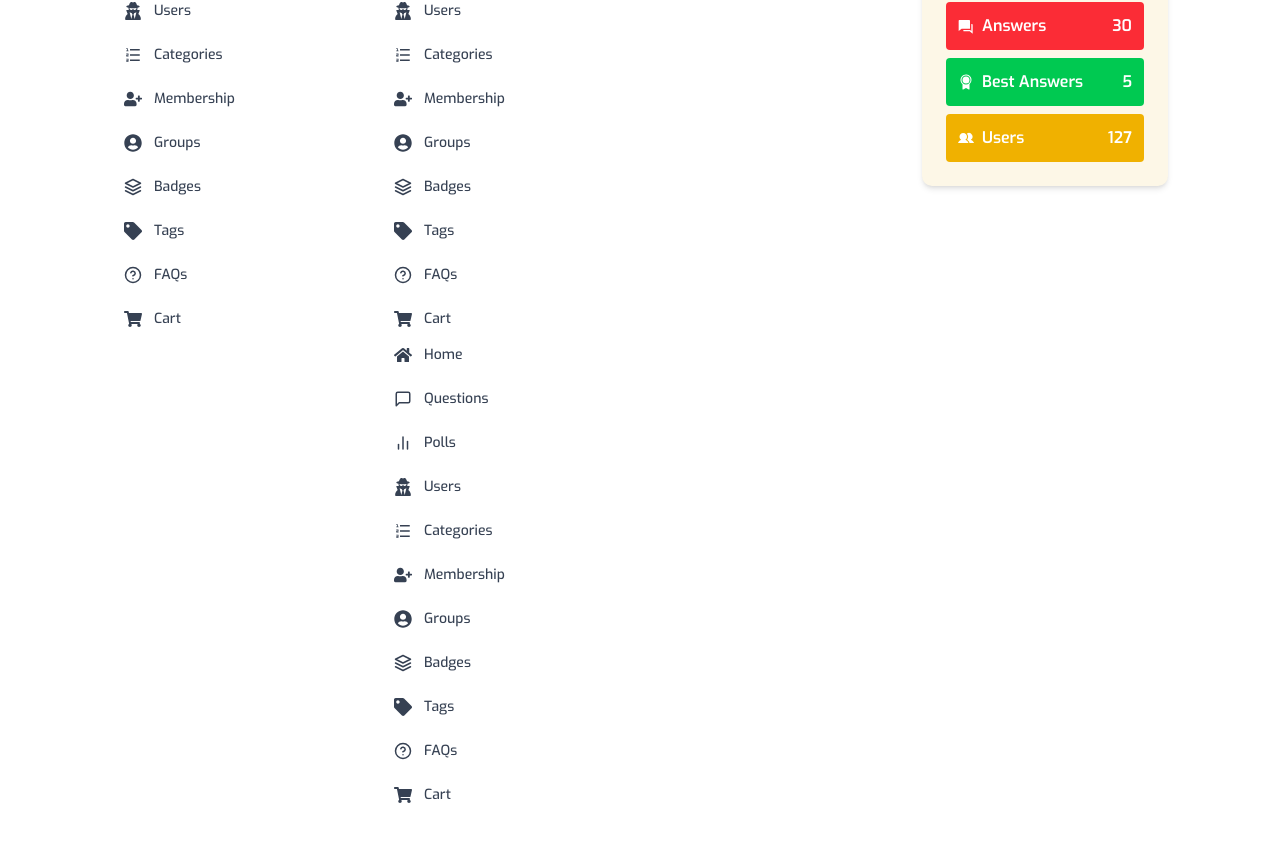
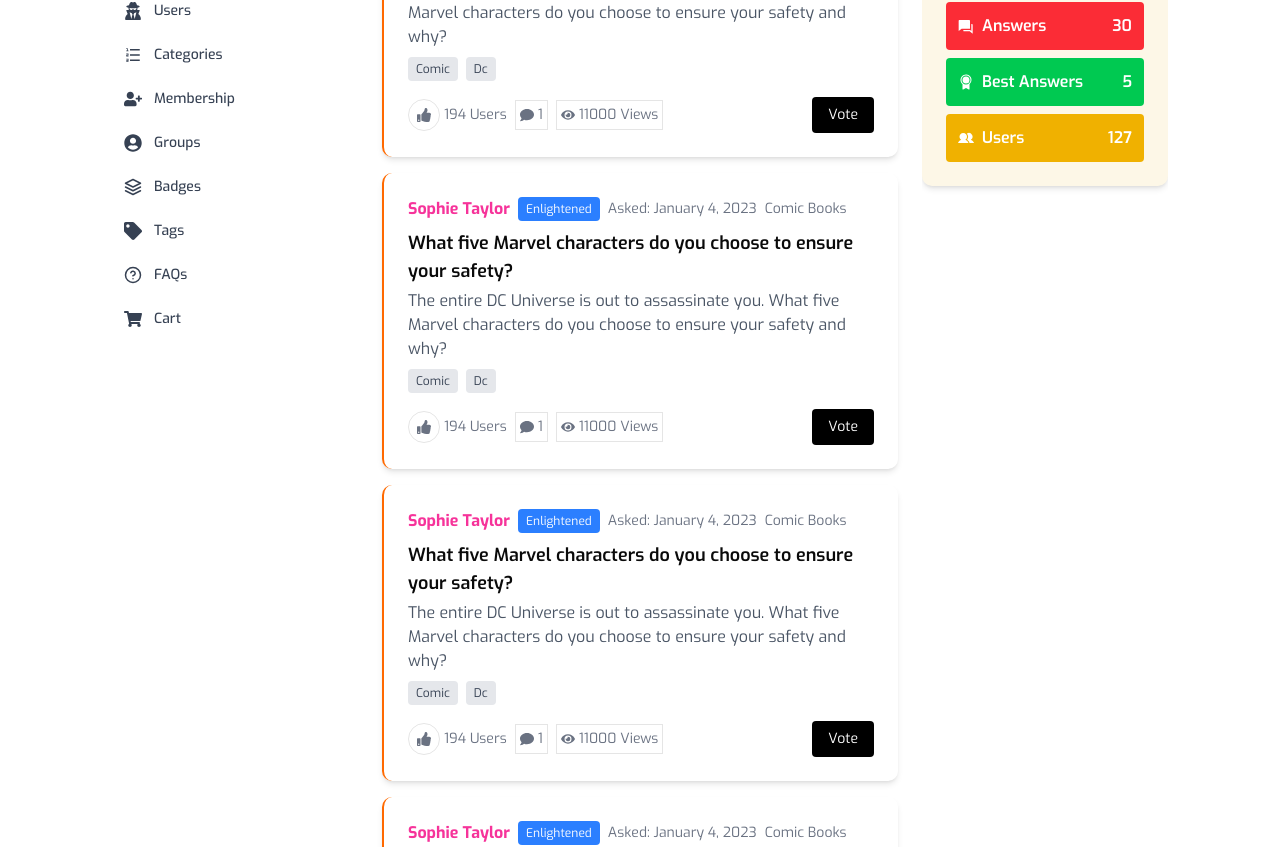
Before and after one commit to Sushanto171/devmeet, a Next.js app: page / in a window 1280 px wide. Shown: the part 537-1384 px from the top of the page. Built offline with nearby package versions, Linux system fonts and the light colour scheme; no server answers.

Commit message:
[Updated]: home page sidebar sticky position

```diff
--- a/src/app/page.js
+++ b/src/app/page.js
@@ -1,20 +1,68 @@
 import Container from "@/components/Container";
 import Banner from "@/components/Home/Banner";
 import LeftContent from "@/components/Home/LeftContent";
-import QuestionCard from "@/components/Home/LeftContent";
+import QuestionCard from "@/components/Home/QuestionCard";
 import RightContent from "@/components/Home/RightContent";
+import { auth } from "@/lib/auth";
 
-export default function Home() {
+export default async function Home() {
+  const session = await auth();
+
   return (
     <Container>
-            <Banner />
+      <Banner user={session?.user} />
 
       {/* main content */}
-            <main className="grid md:grid-cols-12 gap-6">
-                <aside className="col-span-3">
+      <main className="grid md:grid-cols-12 gap-6 min-h-screen">
+        <aside className="col-span-3 sticky top-24 -z-10 max-h-screen overflow-y-auto">
           <LeftContent />
         </aside>
+
         <section className="col-span-6">
+          <QuestionCard
+            user="Sophie Taylor"
+            date="January 4, 2023"
+            category="Comic Books"
+            title="What five Marvel characters do you choose to ensure your safety?"
+            description="The entire DC Universe is out to assassinate you. What five Marvel characters do you choose to ensure your safety and why?"
+            tags={["Comic", "Dc"]}
+            likes={194}
+            comments={1}
+            views={11000}
+          />
+          <QuestionCard
+            user="Sophie Taylor"
+            date="January 4, 2023"
+            category="Comic Books"
+            title="What five Marvel characters do you choose to ensure your safety?"
+            description="The entire DC Universe is out to assassinate you. What five Marvel characters do you choose to ensure your safety and why?"
+            tags={["Comic", "Dc"]}
+            likes={194}
+            comments={1}
+            views={11000}
+          />
+          <QuestionCard
+            user="Sophie Taylor"
+            date="January 4, 2023"
+            category="Comic Books"
+            title="What five Marvel characters do you choose to ensure your safety?"
+            description="The entire DC Universe is out to assassinate you. What five Marvel characters do you choose to ensure your safety and why?"
+            tags={["Comic", "Dc"]}
+            likes={194}
+            comments={1}
+            views={11000}
+          />
+          <QuestionCard
+            user="Sophie Taylor"
+            date="January 4, 2023"
+            category="Comic Books"
+            title="What five Marvel characters do you choose to ensure your safety?"
+            description="The entire DC Universe is out to assassinate you. What five Marvel characters do you choose to ensure your safety and why?"
+            tags={["Comic", "Dc"]}
+            likes={194}
+            comments={1}
+            views={11000}
+          />
           <QuestionCard
             user="Sophie Taylor"
             date="January 4, 2023"
@@ -38,7 +86,8 @@
             views={6000}
           />
         </section>
-                <aside className="col-span-3">
+
+        <aside className="col-span-3 sticky top-24 -z-10 max-h-screen overflow-y-auto">
           <RightContent />
         </aside>
       </main>
--- a/src/components/Home/Banner.jsx
+++ b/src/components/Home/Banner.jsx
@@ -1,20 +1,33 @@
 import Link from "next/link";
 
-const Banner = () => {
+const Banner = ({user}) => {
     return (
         <div className="bg-linear-to-r from-secondary to-primary p-8 rounded-lg shadow-md">
             <h1 className="text-3xl font-bold">Welcome To DevMeet</h1>
+
+            <p>{user?.name}</p>
             <p className="text-gray-600 dark:text-gray-400 mt-2">
                 Ask questions and get real answers from real people. Whether
                 you&apos;re looking for crossword answers, practical advice or
                 you&apos;ve just come for a chat, get answers to your questions.
                 To get started all you need to do is register.
             </p>
+
+           {
+            user ? <>
+             <button className="mt-4 bg-black text-white px-4 py-2 rounded hover:bg-primary">
+                    Create A New Post
+                </button>
+            </>:<>
             <Link href="/signIn">
                 <button className="mt-4 bg-black text-white px-4 py-2 rounded hover:bg-primary">
                     Create A New Account
                 </button>
             </Link>
+
+            </>
+
+           }
         </div>
     );
 };
--- a/src/components/Navbar.jsx
+++ b/src/components/Navbar.jsx
@@ -39,7 +39,7 @@
     return (
       <div
         className={`my-4 ${
-          path === "/about" ? "fixed w-full z-20 top-0 " : "sticky top-4"
+          path === "/about" ? "fixed w-full z-50 top-0 " : "sticky top-4"
         }`}
       >
         <div
```
Lines whose indentation alone changed are shown as unchanged.
